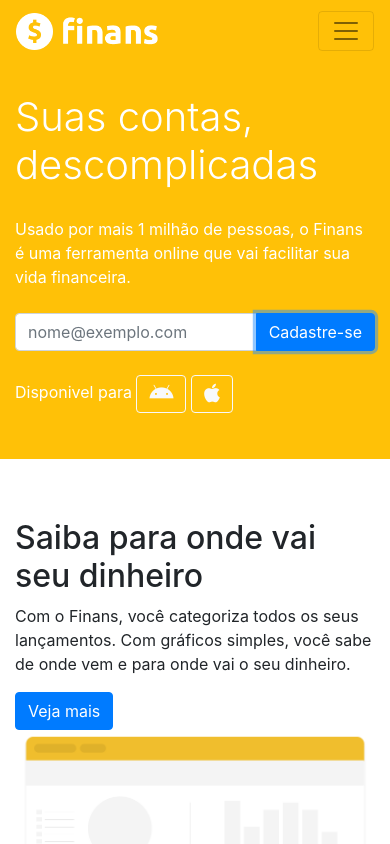
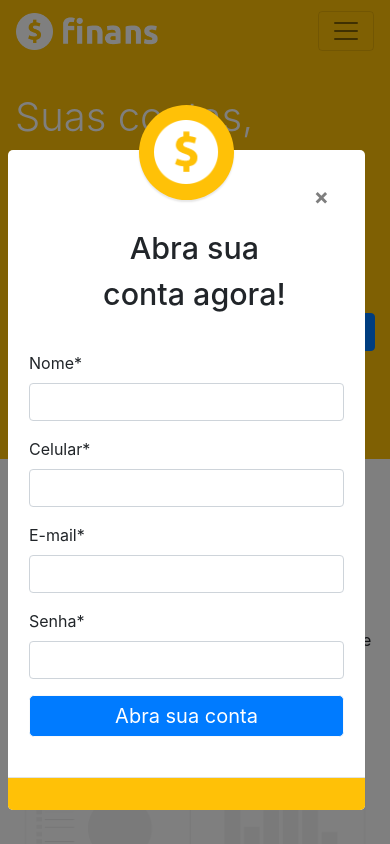
Before and after one commit to Felipe-Marques/Projeto-Finans, a plain HTML site: page index.html in a window 390 px wide. Both pictures are taken after a click on the button "Cadastre-se". Shown: the top 844 px of the page. Drawn offline with nearby package versions, Linux system fonts and the light colour scheme.

Commit message:
Criação do modal para cadastro de clientes closes#7

```diff
--- a/css/estilo.css
+++ b/css/estilo.css
@@ -54,39 +54,33 @@ body {
 }
 
 
-/* ************** #INICIO MODAL **************** */
+/* ************** #INICIO MODAL - Login & Cadastro **************** */
 
-.mod-login {
+.modal-cadastro,
+.modal-login {
     padding-right: 17px;
     display: block;
 }
 
+.modal-cadastro,
 .modal-login {
     margin-top: 150px;
 }
 
+.modal-cadastro .modal-content,
 .modal-login .modal-content {
     padding: 20px;
     border-radius: 5px;
     border: none;
 }
 
+.modal-cadastro .modal-header,
 .modal-login .modal-header {
     border-bottom: none;
     position: relative;
 }
 
-.modal-login h4 {
-    font-size: 1.9em;
-    margin: 40px 0;
-}
-
-.modal-login .close {
-    top: -5px;
-    right: -5px;
-    font-size: 1.4em;
-}
-
+.modal-cadastro .avatar,
 .modal-login .avatar {
     position: absolute;
     margin: 0 auto;
@@ -102,10 +96,30 @@ body {
     box-shadow: 0px 2px 2px rgba(0, 0, 0, 0.1);
 }
 
+.modal-cadastro .avatar img,
 .modal-login .avatar img {
     width: 100%;
 }
 
+.modal-cadastro h4,
+.modal-login h4 {
+    font-size: 1.9em;
+    margin: 40px 0 10px 47px;
+}
+
+.modal-cadastro .close,
+.modal-login .close {
+    top: -5px;
+    right: -5px;
+    font-size: 1.4em;
+}
+
+.modal-cadastro .modal-body,
+.modal-login .modal-body {
+    padding: 0.5rem 1rem 2.5rem 1rem;
+}
+
+.modal-cadastro .btn,
 .modal-login .btn {
     color: white;
     text-decoration: none;
@@ -113,6 +127,7 @@ body {
     line-height: normal;
 }
 
+.modal-cadastro .modal-footer,
 .modal-login .modal-footer {
     text-align: center;
     justify-content: center;
--- a/index.html
+++ b/index.html
@@ -55,15 +55,15 @@
                         </li>
 
                         <li class="nav-item">
-                            <a class="nav-link" href="recursos.html">Recursos</a>
+                            <a class="nav-link" href="#">Recursos</a>
                         </li>
 
                         <li class="nav-item">
-                            <a class="nav-link" href="beneficios.html">Benefícios</a>
+                            <a class="nav-link" href="#">Benefícios</a>
                         </li>
 
                         <li class="nav-item">
-                            <a class="nav-link mr-4" href="planos.html">Planos</a>
+                            <a class="nav-link mr-4" href="#">Planos</a>
                         </li>
 
                         <button type="button" class="btn btn-outline-light" data-toggle="modal" data-target="#modal-login">Entrar</button>
@@ -96,9 +96,9 @@
                             <form class="my-4">
                                 <!-- input group append -->
                                 <div class="input-group w-100">
-                                    <input class="form-control" type="text" placeholder="nome@exemplo.com">
+                                    <input class="form-control" id="campo-email-home" type="text" placeholder="nome@exemplo.com">
                                     <div class="input-group-append">
-                                        <button type="button" class="btn btn-primary">Cadastre-se</button>
+                                        <button type="button" id="btn-cadastro" class="btn btn-primary" data-toggle="modal" data-target="#modal-cadastro">Cadastre-se</button>
                                     </div>
                                 </div>
                             </form>
@@ -272,9 +272,9 @@
                 <div class="col-md-8 footer-menu d-flex">
                     <p>
                         <a href="#">Home</a>
-                        <a href="recursos.html">Recursos</a>
-                        <a href="beneficios.html">Benefícios</a>
-                        <a href="planos.html">Planos</a>
+                        <a href="#">Recursos</a>
+                        <a href="#">Benefícios</a>
+                        <a href="#">Planos</a>
                     </p>
                 </div>
                 <!--FIM LINKS-->
@@ -326,7 +326,9 @@
                     <div class="avatar">
                         <img src="img/favicon.png" alt="logo do site tela login">
                     </div>
-                    <h4 class="modal-title">Faça seu login!</h4>
+                    <div class="w-100 text-center">
+                        <h4 class="modal-title">Faça seu login!</h4>
+                    </div>
                     <button type="button" class="close" data-dismiss="modal" aria-label="Close">
                         <span aria-hidden="true">&times;</span>
                     </button>
@@ -363,6 +365,72 @@
     <!--#INICIO MODAL PARA LOGIN-->
 
     <!-- #INICIO MODAL DE MENSAGEM DE CADASTRO-->
+    <div id="modal-cadastro" class="modal fade" tabindex="-1" role="dialog" aria-hidden="true" aria-labelledby="exampleModalLabel">
+
+        <!--#INICIO MODAL-CADASTRO-->
+        <div class="modal-dialog modal-cadastro" role="document">
+
+            <!--# INICIO - MODAL-CONTENT-CADASTRO-->
+            <div class="modal-content">
+
+                <!-- #MODAL HEADER CADASTRO-->
+                <div class="modal-header">
+                    <div class="avatar">
+                        <img src="img/favicon.png" alt="logo do site tela login">
+                    </div>
+                    <div class="w-100 text-center">
+                        <h4 class="modal-title">Abra sua conta agora!</h4>
+                    </div>
+                    <button type="button" class="close" data-dismiss="modal" aria-label="Close">
+                        <span aria-hidden="true">&times;</span>
+                    </button>
+                </div>
+                <!-- #MODAL HEADER-->
+
+                <!-- #MODAL BODY CADASTRO-->
+                <div class="modal-body">
+
+                    <!-- INICIO - FORM-CADASTRO-->
+                    <form>
+                        <div class="row form-group">
+                            <label for="campo_nome">Nome*</label>
+                            <input type="text" id="campo_nome" name="Nome" class="form-control" required="required">
+                        </div>
+                        <div class="row form-group">
+                            <label for="campo_ceular">Celular*</label>
+                            <input type="text" id="campo_celular" name="Celular" class="form-control" required="required">
+                        </div>
+                        <div class="row form-group">
+                            <label for="campo_email">E-mail*</label>
+                            <input type="text" id="campo_email" class="form-control" name="E-mail" required="required">
+                        </div>
+                        <div class="row form-group">
+                            <label for="campo_senha">Senha*</label>
+                            <input type="password" class="form-control" name="Senha" required="required">
+                        </div>
+
+                        <div class="row">
+                            <input class="btn btn-block btn-lg login-btn bg-primary btn-outline-light" type="submit" value="Abra sua conta">
+                        </div>
+                    </form>
+                    <!-- FIM - FORM-CADASTRO-->
+
+                </div>
+                <!-- #MODAL BODY-->
+
+                <!-- #MODAL FOOTER CADASTRO-->
+                <div class="modal-footer">
+
+                </div>
+                <!-- #MODAL FOOTER-->
+
+            </div>
+            <!--#FIM - MODAL-CONTENT-->
+
+        </div>
+        <!--#FIM MODAL-LOGIN-->
+
+    </div>
 
     <!-- #INICIO MODAL DE MENSAGEM DE CADASTRO-->
 
--- a/js/script.js
+++ b/js/script.js
@@ -25,4 +25,20 @@ $(document).ready(function() {
 
     });
 
+    //function captura email da landing page e disponibiliza na pagina de cadastro.
+    $('#campo-email-home').blur(function() {
+
+        //Atribuindo na var email o email digitado no home.
+        var email = document.getElementById('campo-email-home').value
+
+        //limpando campo de email no home com o valor anterior na var.
+        document.getElementById('campo-email-home').value = ""
+
+        //Campo email no modal de cadastro recebedo o email da var email.
+        document.getElementById('campo_email').value = email
+
+        //Zerando a variavel email (buscando forma melhor para realizar esta tarefa.)
+        var email = ''
+    });
+
 })
```
Also changed, not shown: beneficios.html (+2 -1 lines), planos.html (+2 -1 lines), recursos.html (+2 -1 lines).
